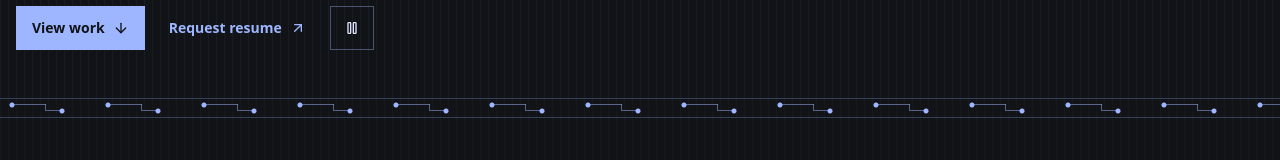
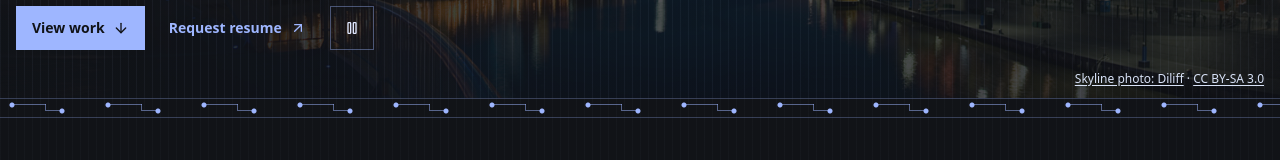
Before and after one commit to xcxcod/xcxcod.github.io, a Next.js app: page / in a window 1280 px wide. Shown: the part 502-662 px from the top of the page. Built offline with nearby package versions, Linux system fonts and the light colour scheme; no server answers; the database is empty.

Commit message:
feat: add Melbourne skyline to homepage hero

```diff
--- a/src/app/globals.css
+++ b/src/app/globals.css
@@ -257,14 +257,35 @@
 .signal-hero {
   --editorial-paper: #111317;
   --editorial-accent: #9eb6ff;
+  position: relative;
   display: grid;
   align-items: center;
   gap: 2rem;
   padding: 3rem max(1rem, calc((100% - 88rem) / 2));
   color: #f4f6fc;
-  background: repeating-linear-gradient(90deg, #c2d3ff0c 0 1px, transparent 1px 8px), #111317;
+  background:
+    repeating-linear-gradient(90deg, #c2d3ff0c 0 1px, transparent 1px 8px),
+    linear-gradient(90deg, #111317ed 8%, #111317b8 55%, #111317d9),
+    url("../../public/images/melbourne-yarra-twilight.jpg") center 54% / cover no-repeat,
+    #111317;
 }
 
+.hero-skyline-credit {
+  position: absolute;
+  bottom: 0.65rem;
+  right: 1rem;
+  color: #d8e2f7;
+  font-size: 0.75rem;
+}
+
+.hero-skyline-credit a {
+  text-decoration: underline;
+  text-underline-offset: 0.2em;
+}
+
+@media (max-width: 767px) {
+  .signal-hero { background-position: center, center, 55% center; }
+}
 .signal-hero-copy { min-width: 0; }
 .hero-stack { min-width: 0; border-block: 1px solid #9eb6ff66; padding-block: 1rem; }
 .hero-stack ul { margin-top: 1rem; }
--- a/src/app/page.tsx
+++ b/src/app/page.tsx
@@ -38,6 +38,11 @@ export default function HomePage() {
   return (
     <div className="editorial signal-experience" ref={page} data-motion-paused={paused}>
       <section className="signal-hero" aria-labelledby="portfolio-name">
+        <p className="hero-skyline-credit">
+          <a href="https://commons.wikimedia.org/wiki/File:Melbourne_yarra_twilight.jpg">Skyline photo: Diliff</a>
+          {" · "}
+          <a href="https://creativecommons.org/licenses/by-sa/3.0/">CC BY-SA 3.0</a>
+        </p>
         <div className="signal-hero-copy">
           <p className="editorial-label flex items-center gap-3"><span className="connection-marker" />{profile.location}</p>
           <h1 id="portfolio-name" className="signal-name mt-5">{profile.name}</h1>
```
Also changed, not shown: public/images/melbourne-yarra-twilight.jpg (added).
